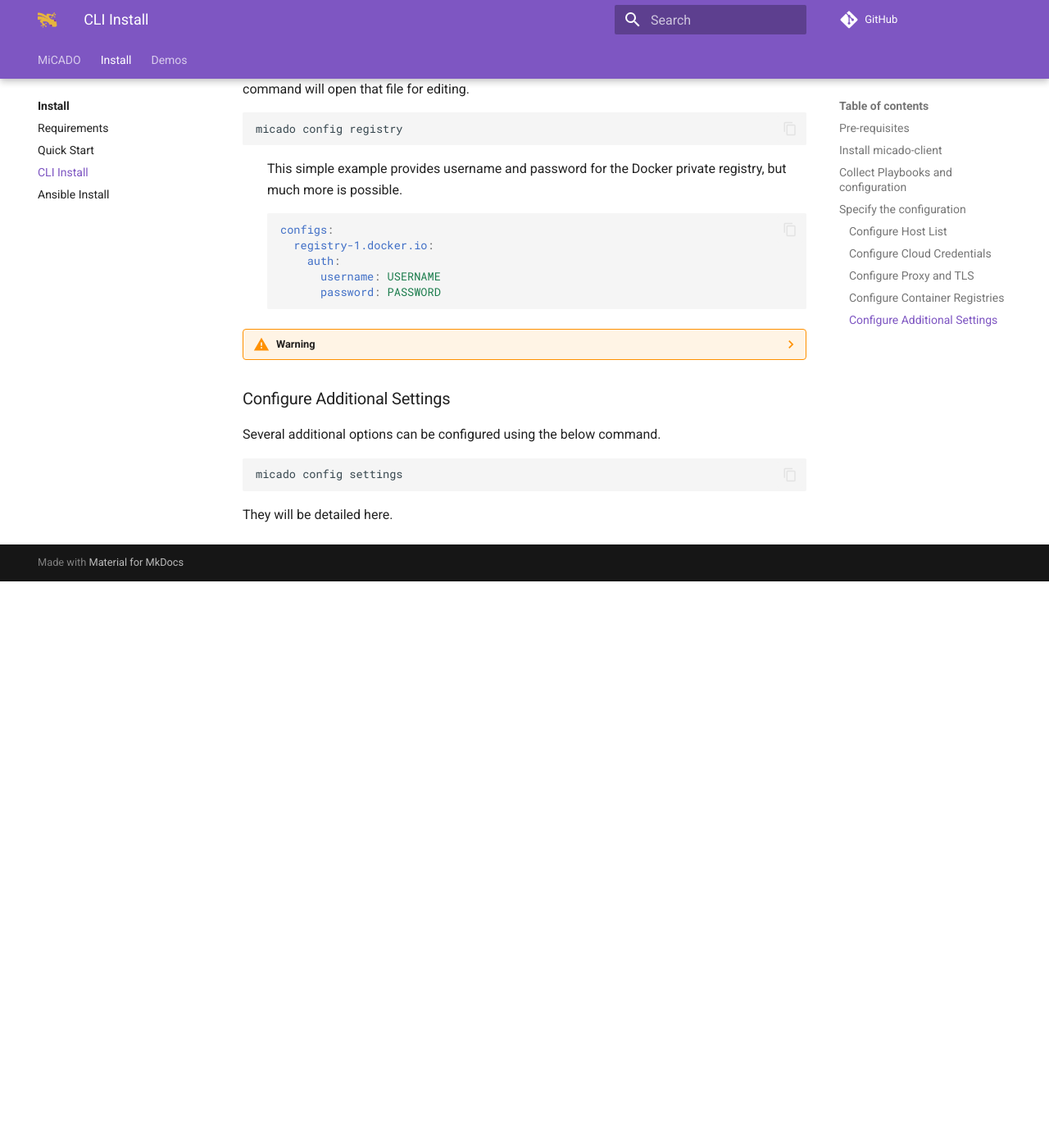
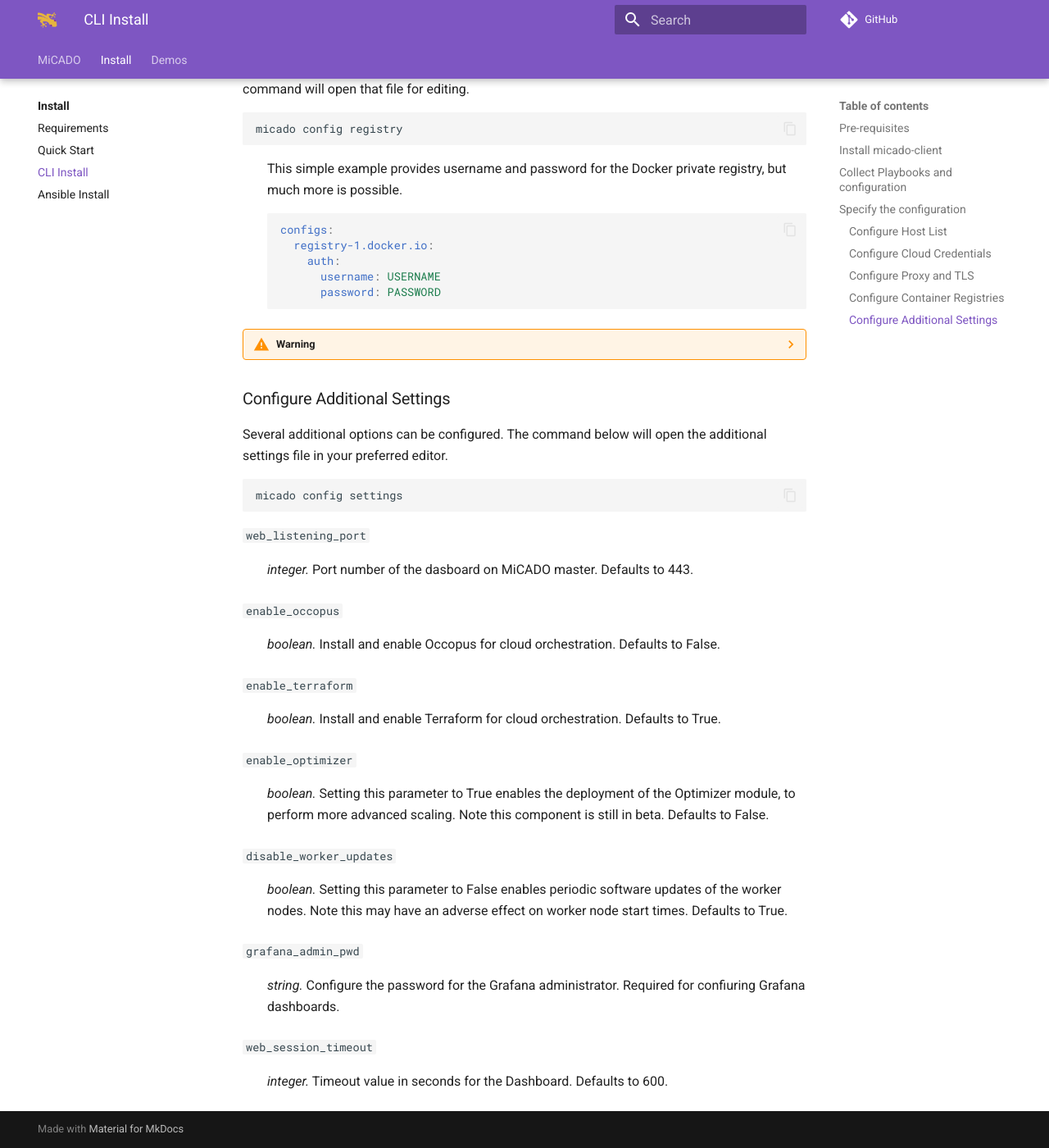
Before and after one commit to micado-scale/micado-scale.github.io, an MkDocs documentation site: the page built from docs/install/cli-install.md, in a window 1280 px wide and 1400 px high, scrolled down 3367 px. Shown: the whole window at 82% size. Built offline with MkDocs 1.6.1 and Material for MkDocs 9.7.7, drawn with Linux system fonts in a browser that asks for light colours; comment, search, counter and statistics services are not loaded; before the commit the page ends 4076 px from its top, so only the background shows below that.

Commit message:
feat: add additional opts to install

````diff
--- a/docs/install/cli-install.md
+++ b/docs/install/cli-install.md
@@ -214,10 +214,39 @@
 
 ### Configure Additional Settings
 
-Several additional options can be configured using the below command.
+Several additional options can be configured. The command below will open
+the additional settings file in your preferred editor.
 
 ```bash
 micado config settings
 ```
 
-They will be detailed here.
+`web_listening_port`{ #web-listening-port }
+
+:   *integer.* Port number of the dasboard on MiCADO master. Defaults to 443.
+
+`enable_occopus` { #enable-occopus }
+
+:   *boolean.* Install and enable Occopus for cloud orchestration. Defaults to False.
+
+`enable_terraform` { #enable-terraform }
+
+:   *boolean.* Install and enable Terraform for cloud orchestration. Defaults to True.
+
+`enable_optimizer`
+
+:   *boolean.* Setting this parameter to True enables the deployment of the Optimizer module, to perform
+    more advanced scaling. Note this component is still in beta. Defaults to False.
+
+`disable_worker_updates`
+
+:   *boolean.* Setting this parameter to False enables periodic software updates of the worker nodes. Note this may
+    have an adverse effect on worker node start times. Defaults to True.
+
+`grafana_admin_pwd`
+
+:   *string.* Configure the password for the Grafana administrator. Required for confiuring Grafana dashboards.
+
+`web_session_timeout`
+
+:   *integer.* Timeout value in seconds for the Dashboard. Defaults to 600.
````
